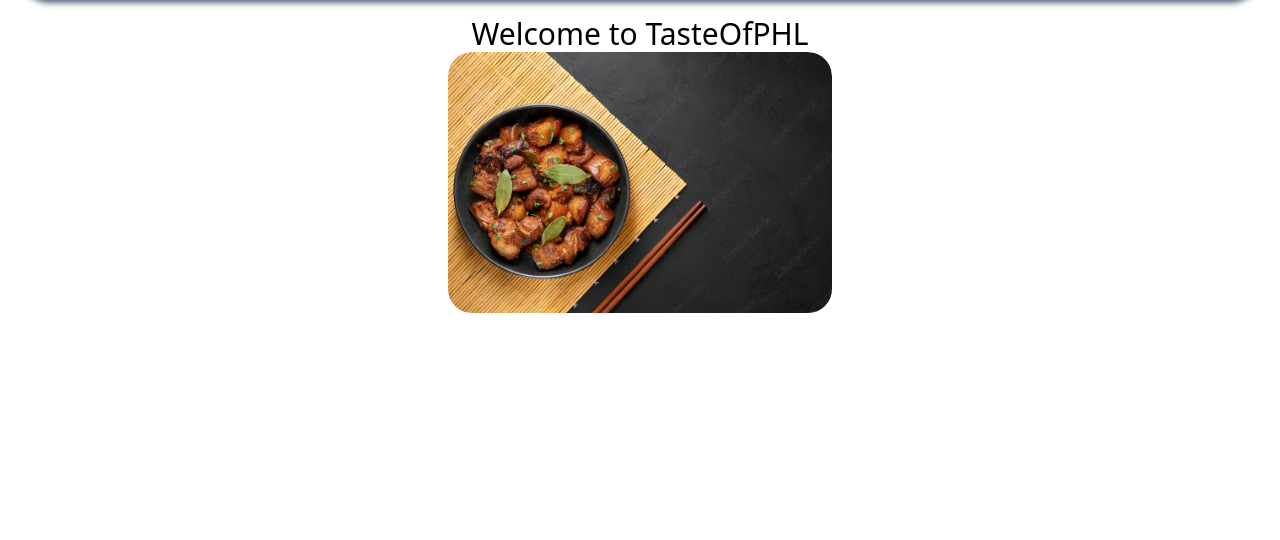
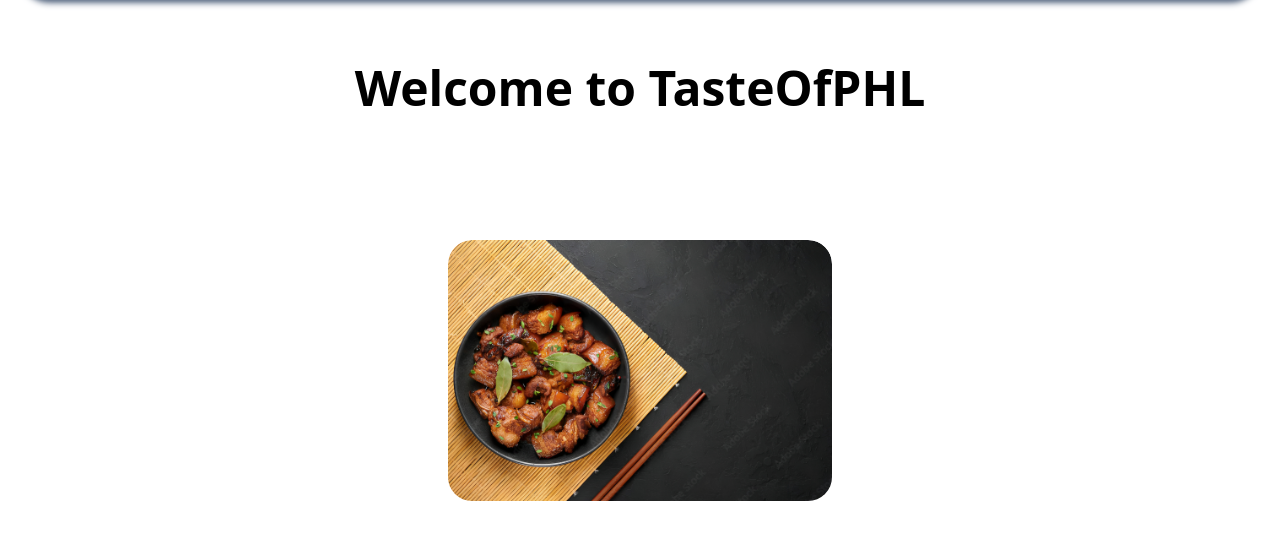
Before and after one commit to SCJAB/Proj3, a PHP site: page / in a window 1280 px wide. Shown: the part 84-624 px from the top of the page. Run offline with PHP 8.4, Linux system fonts and the light colour scheme.

Commit message:
my-update

```diff
--- a/dist/output.css
+++ b/dist/output.css
@@ -754,6 +778,16 @@ video {
   margin-right: 1.25rem;
 }
 
+.mx-auto {
+  margin-left: auto;
+  margin-right: auto;
+}
+
+.mx-4 {
+  margin-left: 1rem;
+  margin-right: 1rem;
+}
+
 .-ml-10 {
   margin-left: -2.5rem;
 }
@@ -808,6 +842,18 @@ video {
 
 .mt-5 {
   margin-top: 1.25rem;
+}
+
+.mb-44 {
+  margin-bottom: 11rem;
+}
+
+.mb-36 {
+  margin-bottom: 9rem;
+}
+
+.mb-32 {
+  margin-bottom: 8rem;
 }
 
 .box-border {
@@ -977,8 +1027,12 @@ video {
   width: 100%;
 }
 
-.w-80 {
-  width: 20rem;
+.w-60 {
+  width: 15rem;
+}
+
+.w-72 {
+  width: 18rem;
 }
 
 .flex-shrink {
@@ -2253,11 +2307,6 @@ video {
 .text-2xl {
   font-size: 1.5rem;
   line-height: 2rem;
-}
-
-.text-3xl {
-  font-size: 1.875rem;
-  line-height: 2.25rem;
 }
 
 .text-6xl {
@@ -2976,6 +3026,16 @@ video {
   .md\:text-lg {
     font-size: 1.125rem;
     line-height: 1.75rem;
+  }
+
+  .md\:text-5xl {
+    font-size: 3rem;
+    line-height: 1;
+  }
+
+  .md\:text-6xl {
+    font-size: 3.75rem;
+    line-height: 1;
   }
 
   .md\:text-black {
--- a/index.php
+++ b/index.php
@@ -10,11 +10,11 @@
     <?php include './components/navbar.php'; ?>
 
     <div>
-        <h1 class="flex justify-center text-3xl">Welcome to TasteOfPHL</h1>
+        <h1 class="flex justify-center text-2xl font-bold mb-32 mt-16 md:text-5xl">Welcome to <br class="md:hidden"> TasteOfPHL</h1>
     </div>
 
-    <div class="flex justify-center rounded-3xl mx-5 md:mx-none">
-        <div class="w-96 flex flex-row overflow-x-scroll snap-x snap-mandatory rounded-3xl content-end">
+    <div class="w-60 mx-auto flex justify-center items-center rounded-3xl md:w-full">
+        <div class="w-96 flex flex-row overflow-x-scroll snap-x snap-mandatory rounded-3xl">
             <div class="w-full flex-shrink-0 snap-start mr-10">
                 <img src="./img/Adobong_Baboy_back.jpg" class="rounded-3xl">
             </div>
```
Also changed, not shown: other parts of dist/output.css (+37 -8 lines), about.php (+7 -9 lines).
